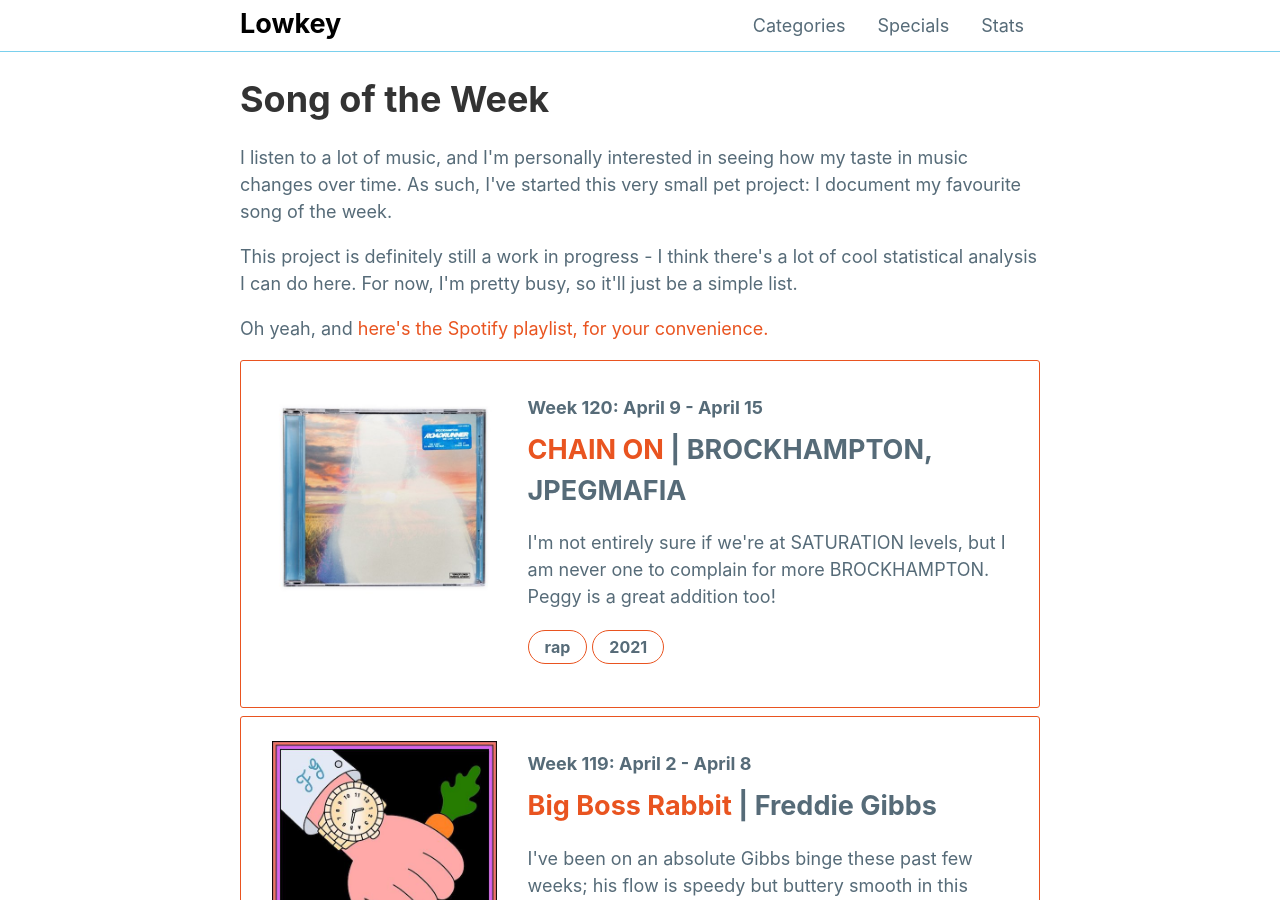
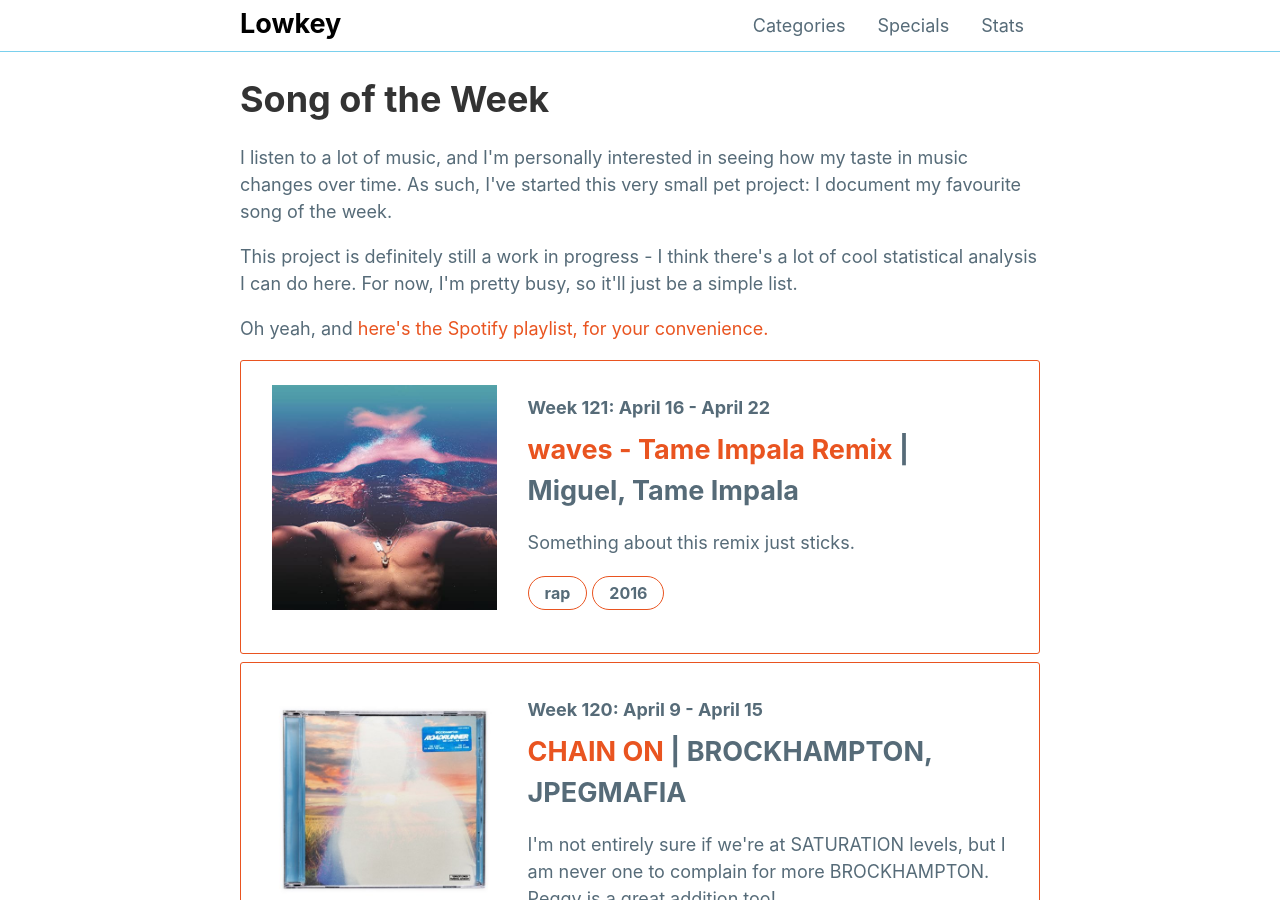
Before and after one commit to mattxwang/lowkey, a Jekyll site: the page built from stats/song-of-the-week.html, in a window 1280 px wide and 900 px high. Built offline with Jekyll 4.4.1, drawn with Linux system fonts in a browser that asks for light colours; comment, search, counter and statistics services are not loaded.

Commit message:
wavessss

```diff
--- a/_data/sotw.yml
+++ b/_data/sotw.yml
@@ -1198,3 +1198,13 @@
   year: 2021
   blurb: >
     I'm not entirely sure if we're at SATURATION levels, but I am never one to complain for more BROCKHAMPTON. Peggy is a great addition too!
+week121:
+  week: "Week 121: April 16 - April 22"
+  title: "waves - Tame Impala Remix"
+  artist: "Miguel, Tame Impala"
+  album: "Rogue Waves"
+  album_art: "waves.jpeg"
+  genre: "rap"
+  year: 2016
+  blurb: >
+    Something about this remix just sticks.
```
Also changed, not shown: img/albums/waves.jpeg (added).
